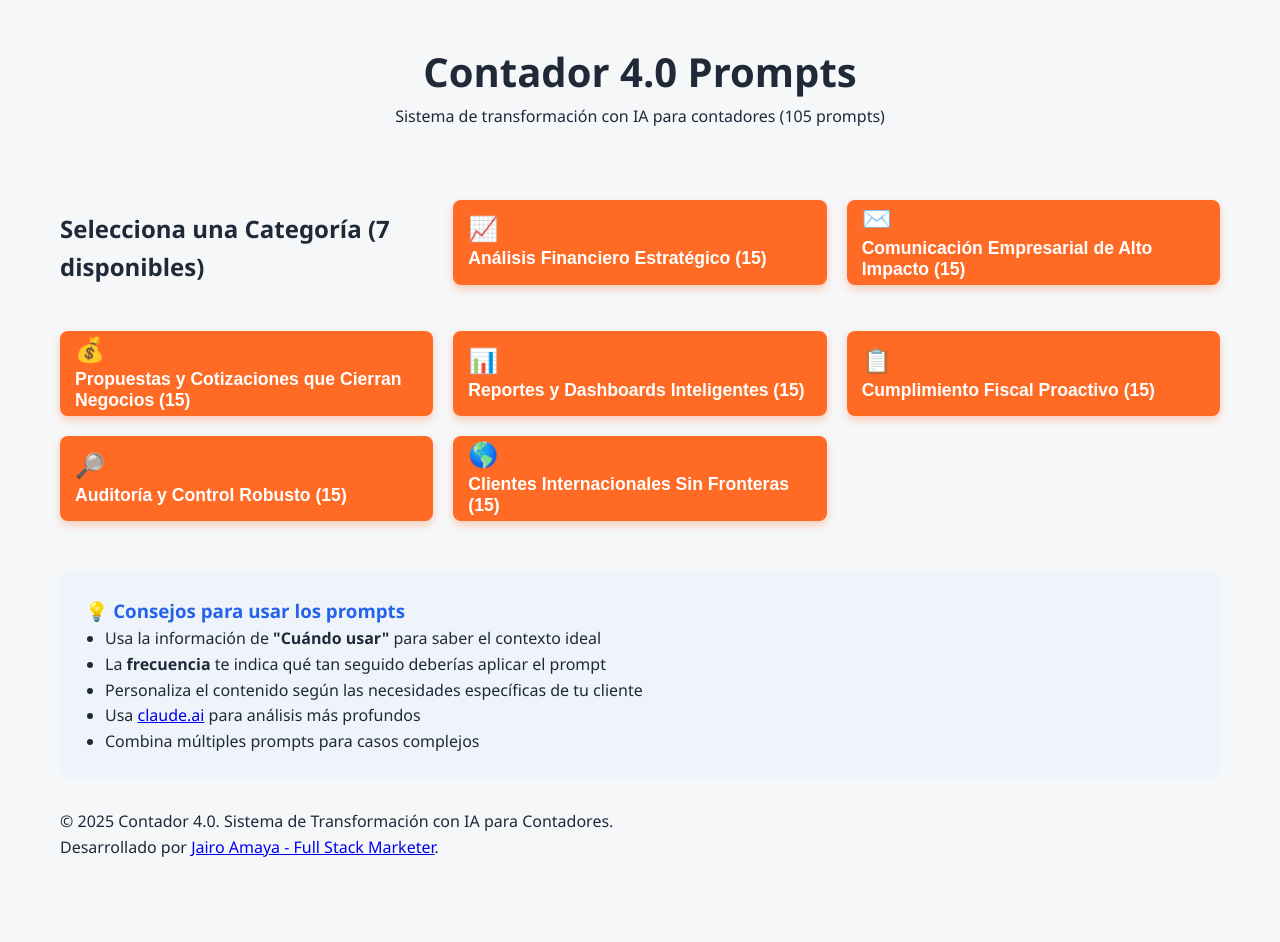
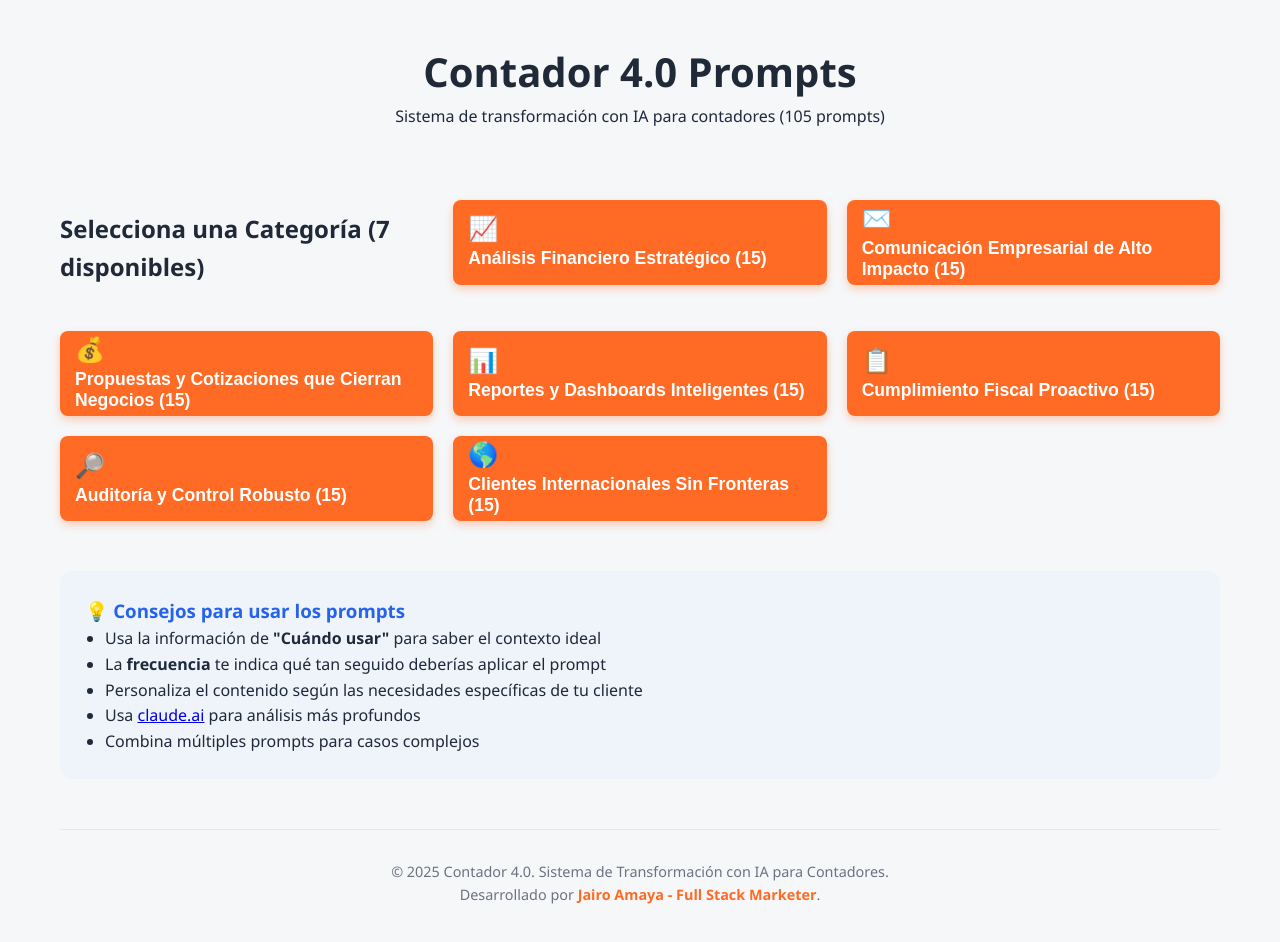
Before and after one commit to JairoAmaya/contador4-webapp-final, a React (Vite) app: page / in a window 1280 px wide. Shown: the top 942 px of the page. Before the commit the page ends 880 px from the top, so only its background shows below. Built offline with nearby package versions, Linux system fonts and the light colour scheme.

Commit message:
Update styles.css

```diff
--- a/src/styles.css
+++ b/src/styles.css
@@ -279,3 +279,22 @@ body {
     list-style: disc; /* Usar puntos */
     padding-left: 20px;
 }
+/* --- ESTILOS DEL FOOTER --- */
+.app-footer {
+    text-align: center;
+    padding: 30px 0 20px;
+    border-top: 1px solid #e5e7eb;
+    margin-top: 50px;
+    font-size: 0.9rem;
+    color: #6b7280;
+}
+
+.app-footer a {
+    color: #ff6a24;
+    text-decoration: none;
+    font-weight: 600;
+}
+
+.app-footer a:hover {
+    text-decoration: underline;
+}
```
